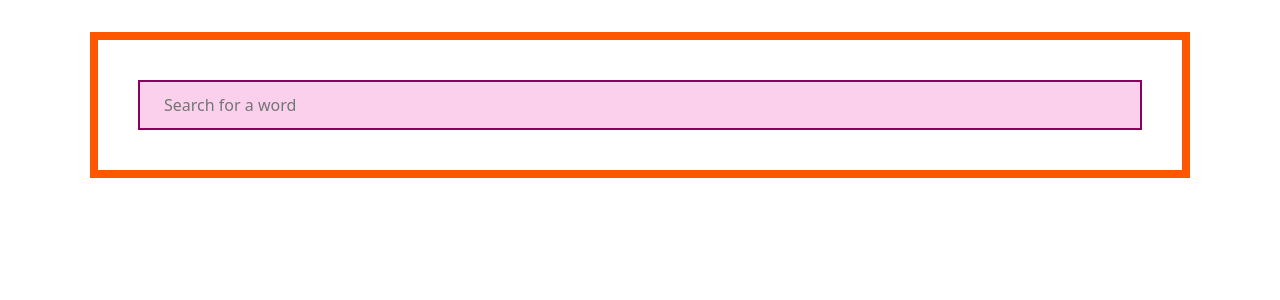
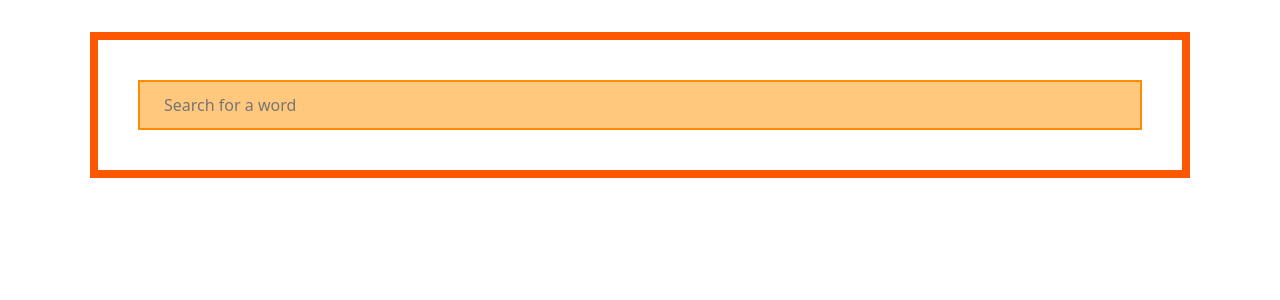
Before and after one commit to Joycey83/Dictionaryopedia, a React (Create React App) app: page / in a window 1280 px wide. Shown: the top 300 px of the page. Built offline with nearby package versions, Linux system fonts and the light colour scheme; a web font is replaced by a local one.

Commit message:
changed the border color of the focus input

```diff
--- a/src/components/Dictionaryopedia.module.css
+++ b/src/components/Dictionaryopedia.module.css
@@ -12,6 +12,6 @@ input {
 
 input:focus {
   outline: none;
-  background: #fad0ec;
-  border-color: #8b005d;
+  background: #ffc87c;
+  border-color: #ff8c00;
 }
```
